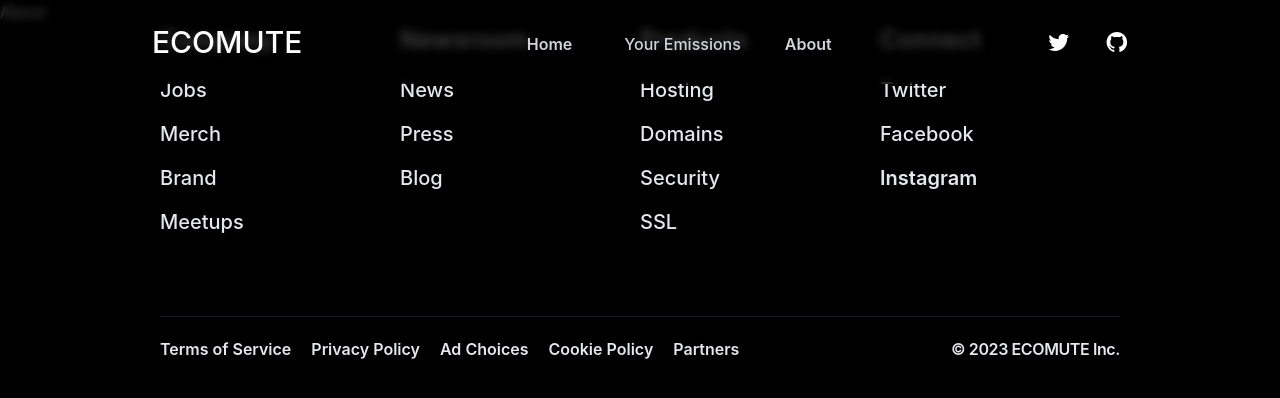
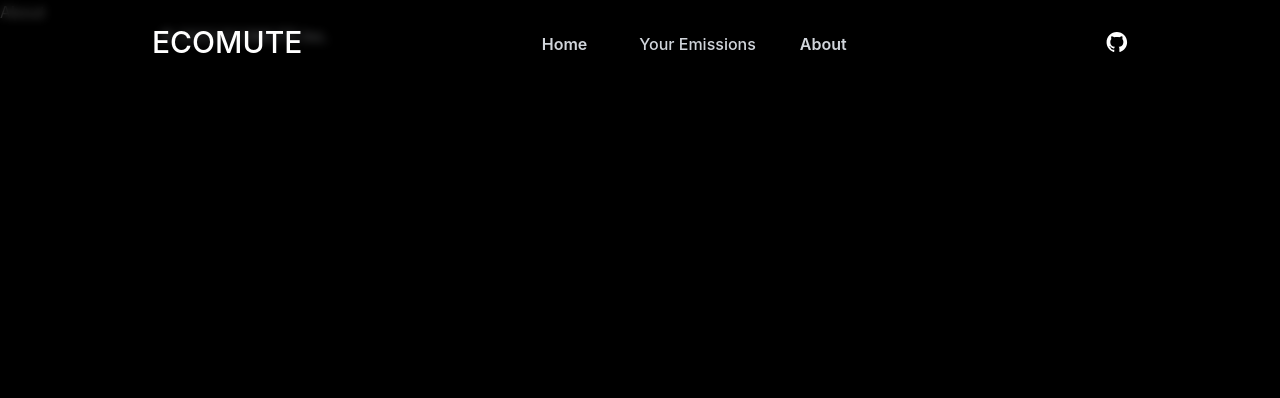
Before and after one commit to YHKimmm/EcoMute, a Next.js app: page /about in a window 1280 px wide. Shown: the top 398 px of the page. Built offline with nearby package versions, Linux system fonts and the light colour scheme.

Commit message:
add back button & took it out Layout in Map & clean up footer

```diff
--- a/components/Distance.tsx
+++ b/components/Distance.tsx
@@ -12,7 +12,7 @@
       <h1 className="text-sm md:text-2xl font-bold text-slate-100 mb-5">
         Distance
       </h1>
-      <p className="text-gray-100 text-base break-words">
+      <div className="text-gray-100 text-base break-words">
         {leg.start_address} to {leg.end_address}
         <p className="my-1"></p>
         <br />
@@ -21,7 +21,7 @@
         from your starting location to your destination. That would take{" "}
         <span className="font-bold text-red-400">{leg.duration?.text}</span>{" "}
         each way.
-      </p>
+      </div>
     </div>
   );
 };
--- a/components/Footer.tsx
+++ b/components/Footer.tsx
@@ -1,195 +1,17 @@
-
+import Link from "next/link";
 
 export default function Footer() {
   return (
     <footer className="pb-4 text-gray-200">
       <div className="max-w-5xl xl:max-w-5xl mx-auto divide-y divide-gray-900 px-4 sm:px-6 md:px-8">
-        <ul className="text-sm font-medium sm:pb-20 grid sm:grid-cols-2 md:grid-cols-3 lg:grid-cols-4 gap-y-10">
-          <li className="space-y-5 row-span-2">
-            <h2 className="text-2xl tracking-wide text-white">Company</h2>
-            <ul className="space-y-4 text-md">
-              <li>
-                <a
-                  className="hover:text-white transition-colors duration-200 text-xl"
-                  href="/"
-                >
-                  Jobs
-                </a>
-              </li>
-              <li>
-                <a
-                  className="hover:text-white transition-colors duration-200 text-xl"
-                  href="/"
-                >
-                  Merch
-                </a>
-              </li>{" "}
-              <li>
-                <a
-                  className="hover:text-white transition-colors duration-200 text-xl"
-                  href="/"
-                >
-                  Brand
-                </a>
-              </li>{" "}
-              <li>
-                <a
-                  className="hover:text-white transition-colors duration-200 text-xl"
-                  href="/"
-                >
-                  Meetups
-                </a>
-              </li>
-            </ul>
-          </li>
-          <li className="space-y-5 row-span-2">
-            <h2 className="text-2xl tracking-wide text-white">Newsroom</h2>
-            <ul className="space-y-4">
-              <li>
-                <a
-                  className="hover:text-white transition-colors duration-200 text-xl"
-                  href="/"
-                >
-                  News
-                </a>
-              </li>
-              <li>
-                <a
-                  className="hover:text-white transition-colors duration-200 text-xl"
-                  href="/"
-                >
-                  Press
-                </a>
-              </li>
-              <li>
-                <a
-                  className="hover:text-white transition-colors duration-200 text-xl"
-                  href="/"
-                >
-                  Blog
-                </a>
-              </li>
-            </ul>
-          </li>
-          <li className="space-y-5 row-span-2">
-            <h2 className="text-2xl tracking-wide text-white">Products</h2>
-            <ul className="space-y-4">
-              <li>
-                <a
-                  className="hover:text-white transition-colors duration-200 text-xl"
-                  href="/"
-                >
-                  Hosting
-                </a>
-              </li>
-              <li>
-                <a
-                  className="hover:text-white transition-colors duration-200 text-xl"
-                  href="/"
-                >
-                  Domains
-                </a>
-              </li>
-              <li>
-                <a
-                  className="hover:text-white transition-colors duration-200 text-xl"
-                  href="/"
-                >
-                  Security
-                </a>
-              </li>
-              <li>
-                <a
-                  className="hover:text-white transition-colors duration-200 text-xl"
-                  href="/"
-                >
-                  SSL
-                </a>
-              </li>
-            </ul>
-          </li>
-          <li className="space-y-5">
-            <h2 className="text-2xl tracking-wide text-white">Connect</h2>
-            <ul className="space-y-4">
-              <li>
-                <a
-                  className="hover:text-white transition-colors duration-200 text-xl"
-                  href="/"
-                >
-                  Twitter
-                </a>
-              </li>
-              <li>
-                <a
-                  className="hover:text-white transition-colors duration-200 text-xl"
-                  href="/"
-                >
-                  Facebook
-                </a>
-              </li>
-              <li>
-                <a
-                  className="hover:text-white transition-colors duration-200 font-semibold text-xl"
-                  href="/"
-                >
-                  Instagram
-                </a>
-              </li>
-            </ul>
-          </li>
+        <ul className="flex flex-col mb-3 space-y-2 lg:mb-0 sm:space-y-0 sm:space-x-5 sm:flex-row">
+          <Link
+            href="/"
+            className="text-md text-gray-200 hover:text-white transition-colors duration-300 hover:text-deep-purple-accent-400 font-semibold tracking-tight"
+          >
+            © 2023 ECOMUTE Inc.
+          </Link>
         </ul>
-        <div className="flex flex-col-reverse justify-between pt-5 pb-4 border-t lg:flex-row bg-top border-black">
-          <ul className="flex flex-col space-y-2 lg:mb-0 sm:space-y-0 sm:space-x-5 sm:flex-row">
-            <li>
-              <a
-                href="/"
-                className="text-md text-gray-200 hover:text-white transition-colors duration-300 hover:text-deep-purple-accent-400 font-semibold"
-              >
-                Terms of Service
-              </a>
-            </li>
-            <li>
-              <a
-                href="/"
-                className="text-md text-gray-200 hover:text-white transition-colors duration-300 hover:text-deep-purple-accent-400 font-semibold"
-              >
-                Privacy Policy
-              </a>
-            </li>
-            <li>
-              <a
-                href="/"
-                className="text-md text-gray-200 hover:text-white transition-colors duration-300 hover:text-deep-purple-accent-400 font-semibold"
-              >
-                Ad Choices
-              </a>
-            </li>
-            <li>
-              <a
-                href="/"
-                className="text-md text-gray-200 hover:text-white transition-colors duration-300 hover:text-deep-purple-accent-400 font-semibold"
-              >
-                Cookie Policy
-              </a>
-            </li>
-            <li>
-              <a
-                href="/"
-                className="text-md text-gray-200 hover:text-white transition-colors duration-300 hover:text-deep-purple-accent-400 font-semibold"
-              >
-                Partners
-              </a>
-            </li>
-          </ul>
-          <ul className="flex flex-col mb-3 space-y-2 lg:mb-0 sm:space-y-0 sm:space-x-5 sm:flex-row">
-            <a
-              href="/"
-              className="text-md text-gray-200 hover:text-white transition-colors duration-300 hover:text-deep-purple-accent-400 font-semibold tracking-tight"
-            >
-              © 2023 ECOMUTE Inc.
-            </a>
-          </ul>
-        </div>
       </div>
     </footer>
   );
--- a/components/Header.tsx
+++ b/components/Header.tsx
@@ -72,28 +72,8 @@
             </a> */}
           </div>
           <Link
-            href="https://twitter.com/"
-            rel="noopener noreferrer"
-            target="_blank"
-            className="invisible md:visible"
-          >
-            <svg
-              width="30"
-              height="17"
-              viewBox="0 0 50 40"
-              xmlns="http://www.w3.org/2000/svg"
-              fill="none"
-            >
-              <path
-                data-v-54e46119=""
-                d="M15.4528 40C34.0158 40 44.1732 24.6063 44.1732 11.2796C44.1732 10.8465 44.1732 10.4134 44.1536 9.98031C46.122 8.56299 47.8347 6.77166 49.1929 4.74409C47.3819 5.55118 45.4331 6.08268 43.3858 6.33858C45.4724 5.09842 47.0669 3.11023 47.8347 0.74803C45.8858 1.90944 43.7204 2.73622 41.4173 3.18898C39.5669 1.22047 36.9488 0 34.0551 0C28.4842 0 23.9567 4.52756 23.9567 10.0984C23.9567 10.8858 24.0551 11.6536 24.2126 12.4016C15.8268 11.9882 8.38582 7.95276 3.40551 1.85039C2.53937 3.34646 2.04724 5.07874 2.04724 6.92913C2.04724 10.4331 3.83859 13.5237 6.53543 15.3347C4.88189 15.2756 3.32677 14.8228 1.9685 14.0748C1.9685 14.1142 1.9685 14.1536 1.9685 14.2126C1.9685 19.0944 5.45276 23.189 10.0591 24.1142C9.2126 24.3504 8.32677 24.4686 7.40158 24.4686C6.75197 24.4686 6.12204 24.4094 5.51181 24.2913C6.79133 28.3071 10.5315 31.2204 14.9409 31.2992C11.4763 34.0158 7.12599 35.6299 2.40158 35.6299C1.59449 35.6299 0.787401 35.5906 0 35.4921C4.44882 38.3268 9.76378 40 15.4528 40Z"
-                fill="white"
-              ></path>
-            </svg>
-          </Link>
-          <Link
             data-v-54e46119=""
-            href="https://github.com/"
+            href="https://github.com/YHKimmm/EcoMute/"
             rel="noopener noreferrer"
             target="_blank"
             className="pl-7 invisible md:visible"
--- a/components/Main.tsx
+++ b/components/Main.tsx
@@ -1,4 +1,3 @@
-import carbon_emission from "../public/images/carbon-emission.jpeg";
 import Image from "next/image";
 import Link from "next/link";
 
--- a/components/Place.tsx
+++ b/components/Place.tsx
@@ -65,7 +65,7 @@
   };
 
   return (
-    <div className="flex flex-col p-3 md:p-5 mt-5">
+    <div className="flex flex-col p-3 md:p-5">
       <h1 className="text-sm md:text-2xl font-bold text-slate-100 mb-5">
         Starting Point
       </h1>
--- a/pages/climate.tsx
+++ b/pages/climate.tsx
@@ -2,7 +2,6 @@
 import React from "react";
 import { useLoadScript } from "@react-google-maps/api";
 import Map from "@/components/Map";
-import Layout from "@/components/layout/Layout";
 
 type googleMapsApiKey = string;
 
@@ -17,7 +16,7 @@
   if (!isLoaded) {
     return <div>Loading...</div>;
   }
-  return <Layout><Map /></Layout>;
+  return <Map />;
 };
 
 export default Climate;
```
Also changed, not shown: components/Map.tsx (+12 -3 lines), public/carbon_emission.jpeg (deleted).
